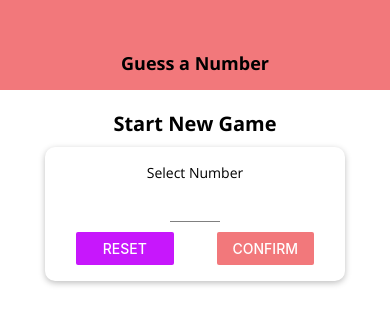
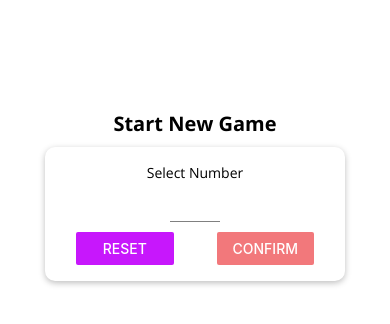
Before and after one commit to Luka-dot/rn-game, a React Native app: screen / in a window 390 px wide. Shown: the top 324 px of the page. Built offline with nearby package versions, Linux system fonts and the light colour scheme.

Commit message:
Platform API to check for operation system added

```diff
--- a/components/header.js
+++ b/components/header.js
@@ -1,5 +1,5 @@
 import React from 'react';
-import { View, StyleSheet } from 'react-native';
+import { View, StyleSheet, Platform } from 'react-native';
 
 import Colors from '../constants/Colors';
 import TitleText from '../components/TitleText';
@@ -7,7 +7,7 @@
 const Header = props => {
     return (
         <View style={styles.header}>
-            <TitleText>{props.title}</TitleText>
+            <TitleText style={styles.title}>{props.title}</TitleText>
         </View>
     )
 };
@@ -17,9 +17,15 @@
         width: '100%',
         height: 90,
         paddingTop: 36,
-        backgroundColor: Colors.primary,
+        // setting background wit use of Platform. diff for each system
+        backgroundColor: Platform.OS === 'android' ? Colors.primary : 'white',
         alignItems: 'center',
-        justifyContent: 'center'
+        justifyContent: 'center',
+        borderBottomColor: Platform.OS === 'ios' ? '#ccc' : 'transparent',
+        borderBottomWidth: Platform.OS === 'ios' ? 1 : 0,
+    },
+    title: {
+        color: Platform.OS === 'ios' ? Colors.primary : 'white',
     }
 });
 
```
